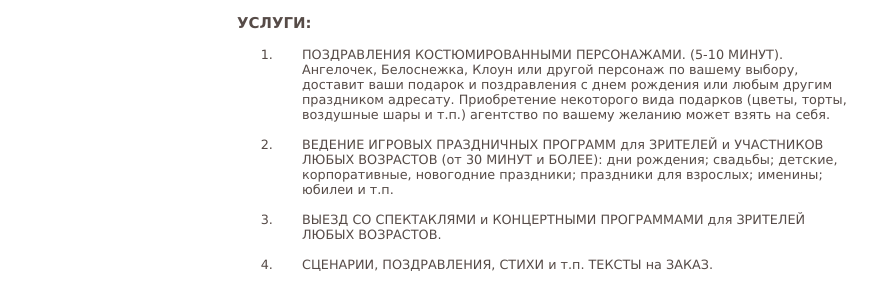
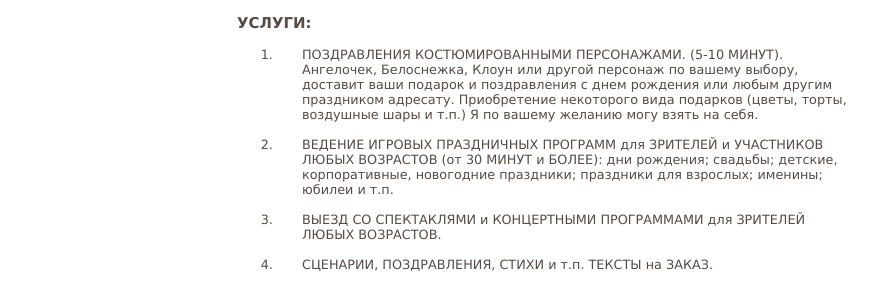
Before and after one commit to bratetslis/Site, a Jekyll site: the page built from testpage4.md, in a window 1280 px wide. Shown: the part 279-578 px from the top of the page, without its empty margins (211-1097 px from the left). Built offline with Jekyll 4.4.1, drawn with Linux system fonts in a browser that asks for light colours.

Commit message:
Update testpage4.md

```diff
--- a/testpage4.md
+++ b/testpage4.md
@@ -12,7 +12,7 @@ nav: element
 
 ### УСЛУГИ:
 
-1. ПОЗДРАВЛЕНИЯ КОСТЮМИРОВАННЫМИ ПЕРСОНАЖАМИ. (5-10 МИНУТ). Ангелочек, Белоснежка, Клоун или другой персонаж по вашему выбору, доставит ваши подарок и поздравления с днем рождения или любым другим праздником адресату. Приобретение некоторого вида подарков (цветы, торты, воздушные шары и т.п.) агентство по вашему желанию может взять на себя.
+1. ПОЗДРАВЛЕНИЯ КОСТЮМИРОВАННЫМИ ПЕРСОНАЖАМИ. (5-10 МИНУТ). Ангелочек, Белоснежка, Клоун или другой персонаж по вашему выбору, доставит ваши подарок и поздравления с днем рождения или любым другим праздником адресату. Приобретение некоторого вида подарков (цветы, торты, воздушные шары и т.п.) Я по вашему желанию могу взять на себя.
 
 2. ВЕДЕНИЕ ИГРОВЫХ ПРАЗДНИЧНЫХ ПРОГРАММ для ЗРИТЕЛЕЙ и УЧАСТНИКОВ ЛЮБЫХ ВОЗРАСТОВ (от 30 МИНУТ и БОЛЕЕ): дни рождения; свадьбы; детские, корпоративные, новогодние праздники; праздники для взрослых; именины; юбилеи и т.п.
 
```
